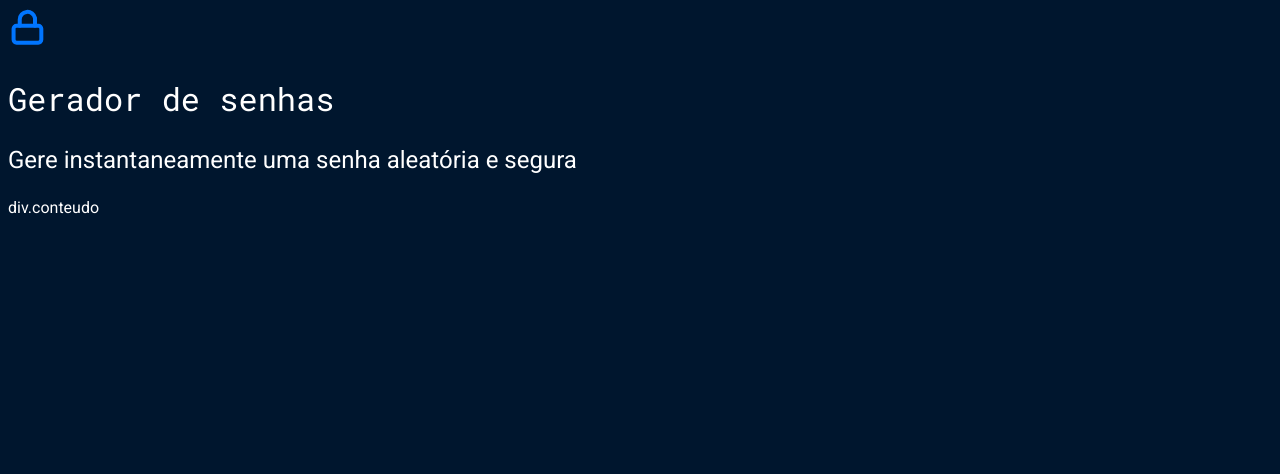
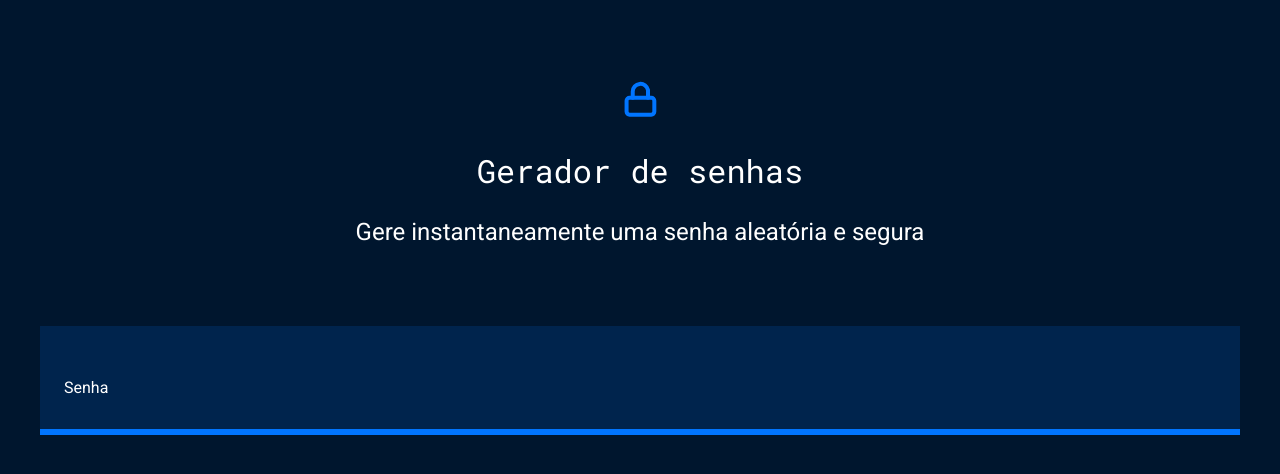
Before and after one commit to leobergamo10/seguranca-digital, a plain HTML site: page index.html in a window 1280 px wide. Drawn offline with Linux system fonts and the light colour scheme.

Commit message:
Add files via upload

```diff
--- a/index.html
+++ b/index.html
@@ -9,12 +9,18 @@
 </head>
 
 <body>
-    <div class="conteudo-titulo">
-        <img src="unlock.svg" alt="cadeado fechado">
-        <h2 class="titulo-principal">Gerador de senhas</h2>
-        <h3 class="titulo-secundario">Gere instantaneamente uma senha aleatória e segura</h3>
-    </div>
-    div.conteudo
+    <section class="conteudo">
+        <div class="conteudo-titulo">
+            <img src="unlock.svg" alt="cadeado fechado">
+            <h2 class="titulo-principal">Gerador de senhas</h2>
+            <h3 class="titulo-secundario">Gere instantaneamente uma senha aleatória e segura</h3>
+        </div>
+        <div class="conteudo-senha">
+            <label for="senha">Senha</label>
+            <input name="senha" type="text"
+            id="campo-senha">
+        </div>
+    </section>
 </body>
 
 </html>
--- a/style.css
+++ b/style.css
@@ -13,6 +13,7 @@
 *{
     font-weight: 400;
 }
+
 body{
     color: var(--branco);
     background-color: var(--cor-de-fundo);
@@ -28,7 +29,48 @@ body{
     font-size: 24px;
 }
 
-.titulo-secundario{
+.conteudo-titulo{
+    text-align: center;
+    margin-top: 80px;
+}
+
+.conteudo-senha{
+    margin-top: 80px;
+    background: var(--fundo-senha);
+    padding: 24px;
+    border-bottom: 6px solid var(--borda);
+}
+
+#campo-senha{
+    background-color: var(--fundo-senha);
+    border: none;
+    color: var(--branco);
+    font-family: var(--roboto-mono);
+    font-size: 40px;
+    width: 70%;
+}
+
+#campo-senha:focus{
+    outline: none;
+}
+
+.conteudo{
+    max-width: 1200px;
+    margin: 0 auto;
+}
+
+.parametro{
+    background-color: var(--fundo-texto);
+    border: 2px solid var(--borda);
+    margin-top: 32px;
+    padding: 24px;
+}
+
+.parametro-titulo{
+    font-family: var(--roboto-mono);
+    font-size: 28px;
+}
+
+.parametro-senha__titulo{
     font-size: 24px;
-    font-weight: 400;
 }
```
